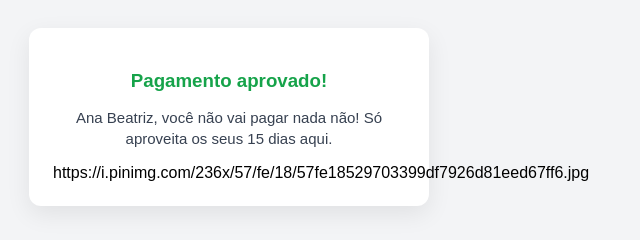
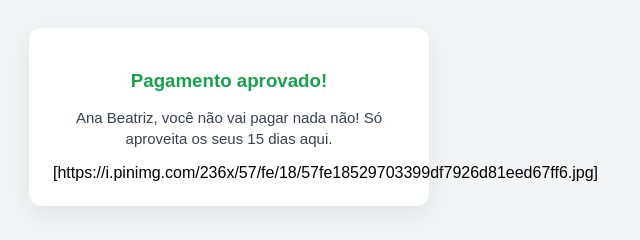
Before and after one commit to lucasdecorumbaiba-commits/link-de-pagamento-estadia-morada-lucas-e-julia, a plain HTML site: page index.html in a window 1280 px wide. Both pictures are taken after typing "Sample" into the empty fields and a click on the button "Confirmar e pagar agora". Shown: the part 283-523 px from the top of the page, 411-1051 px from the left. Drawn offline with Linux system fonts and the light colour scheme.

Commit message:
Update index.html

```diff
--- a/index.html
+++ b/index.html
@@ -45,7 +45,7 @@
     <div id="surpresa">
       <h3>Pagamento aprovado!</h3>
       <p id="mensagem-final"></p>
-      https://i.pinimg.com/236x/57/fe/18/57fe18529703399df7926d81eed67ff6.jpg
+      [https://i.pinimg.com/236x/57/fe/18/57fe18529703399df7926d81eed67ff6.jpg]
     </div>
   </div>
   <script>
```
